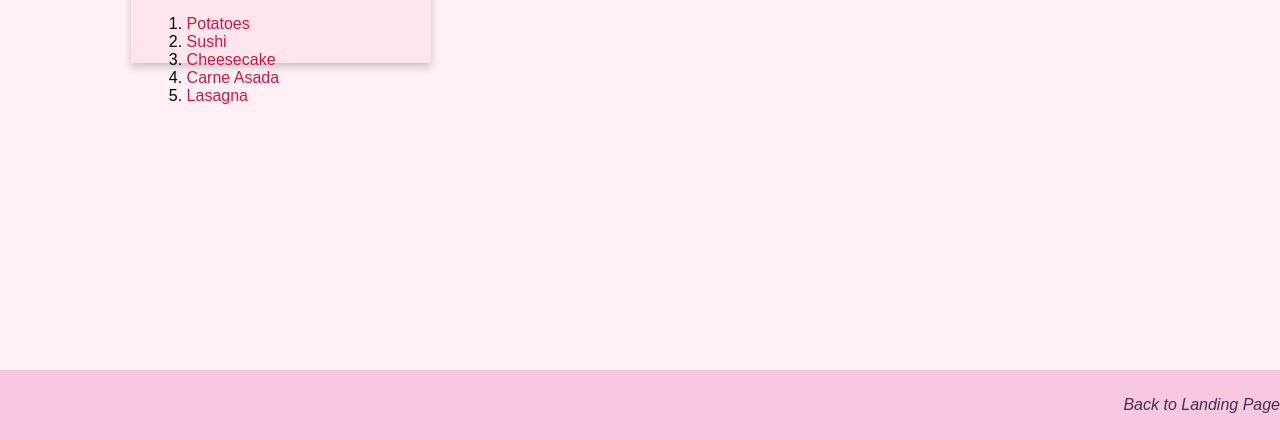
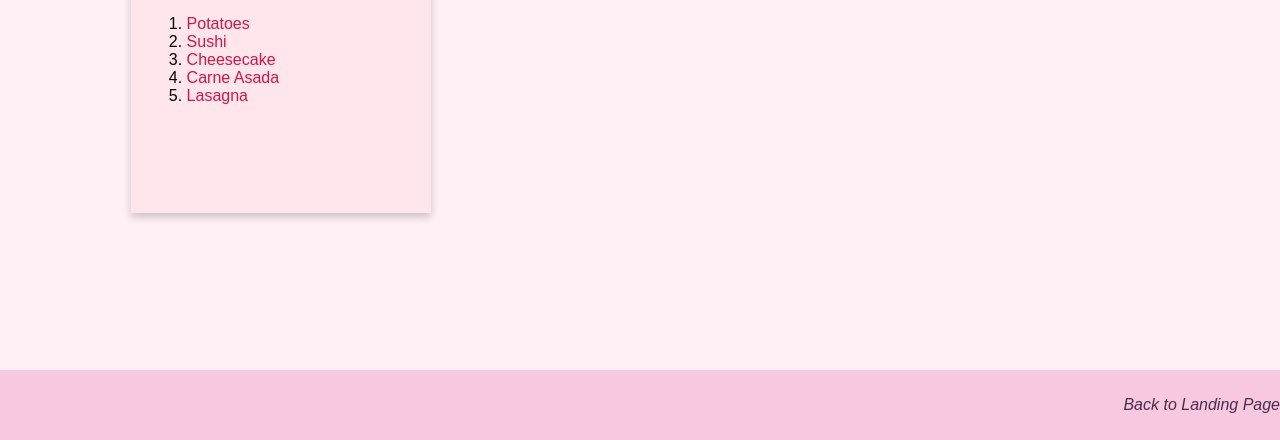
Before and after one commit to KimyO707/csd-340, a plain HTML site: page module-6/Orozco_Mod6_2.html in a window 1280 px wide. Shown: the part 360-800 px from the top of the page. Drawn offline with Linux system fonts and the light colour scheme.

Commit message:
fixed assignment

```diff
--- a/module-6/Orozco_Mod6_2.css
+++ b/module-6/Orozco_Mod6_2.css
@@ -46,7 +46,7 @@ h1 {
 .card {
     box-shadow: 0 4px 8px 0 rgba(0, 0, 0, 0.2);
     transition: 0.3s;
-    height: 150px;
+    height: 300px;
     width: 300px;
     margin: 5%;
     background-color: #ffe5ec;
```
